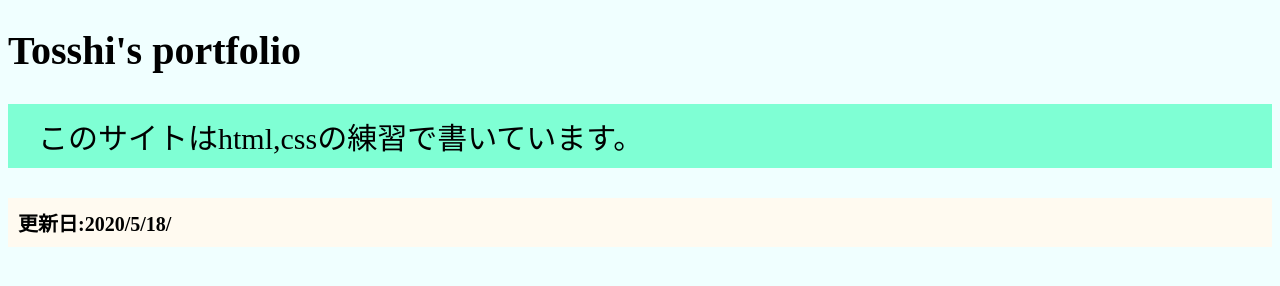
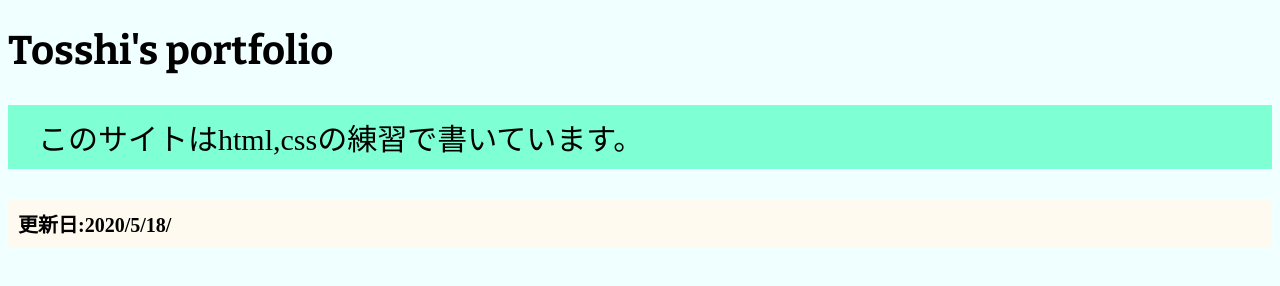
Before and after one commit to matsumura399/matsumura399.github.io, a plain HTML site: page index.html in a window 1280 px wide. Drawn offline with nearby package versions, Linux system fonts and the light colour scheme.

Commit message:
フォント指定を直した

```diff
--- a/style.css
+++ b/style.css
@@ -6,6 +6,7 @@ body{
 
 h1{
   font-size: 40px;
+  font-family:'Bitter';
 }
 
 p{
```
